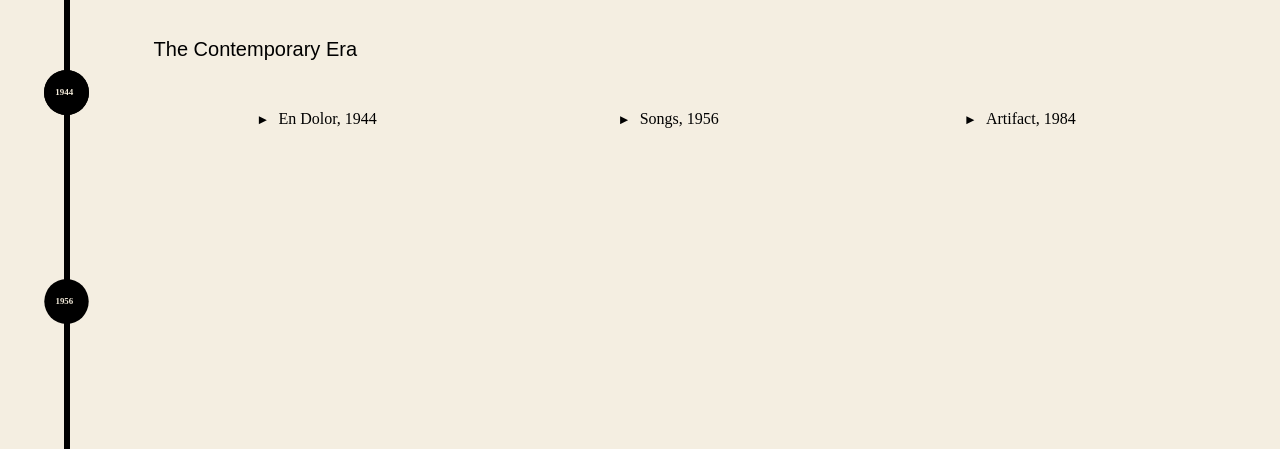
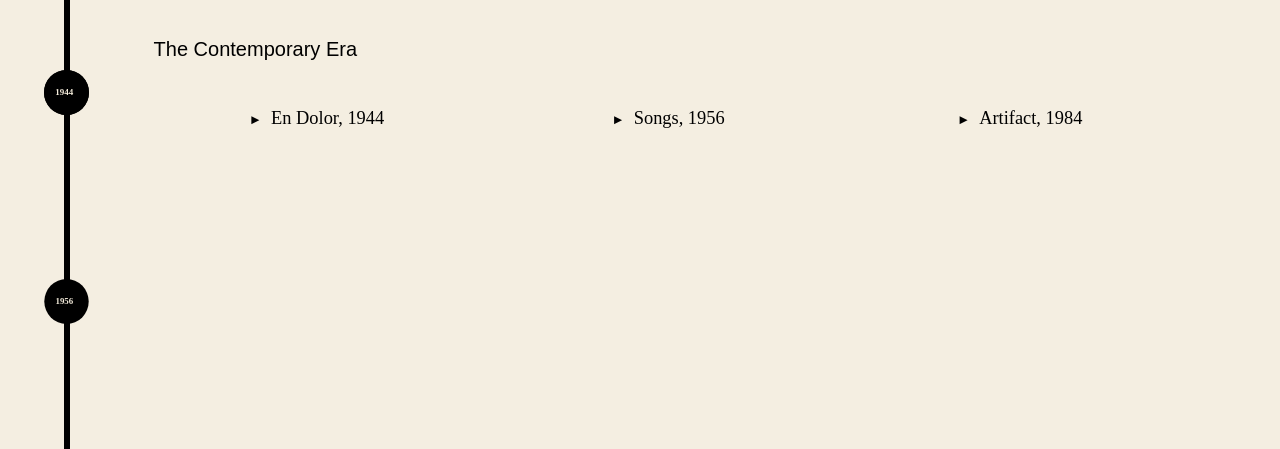
Before and after one commit to laurasher/taxonomy-of-dance, a Flask app: page / in a window 1280 px wide. Shown: the part 2522-2971 px from the top of the page. Run offline with Flask 2, Linux system fonts and the light colour scheme; some libraries are stand-ins or nearby versions; some web fonts are replaced.

Commit message:
LArger font.

```diff
--- a/templates/home.html
+++ b/templates/home.html
@@ -82,7 +82,7 @@
 			font-size: 2vh;
 		}
 		.column-title {
-			font-size: 2vh;
+			font-size: 2.3vh;
 			display: inline;
 		}
 		#learn-more {
```
